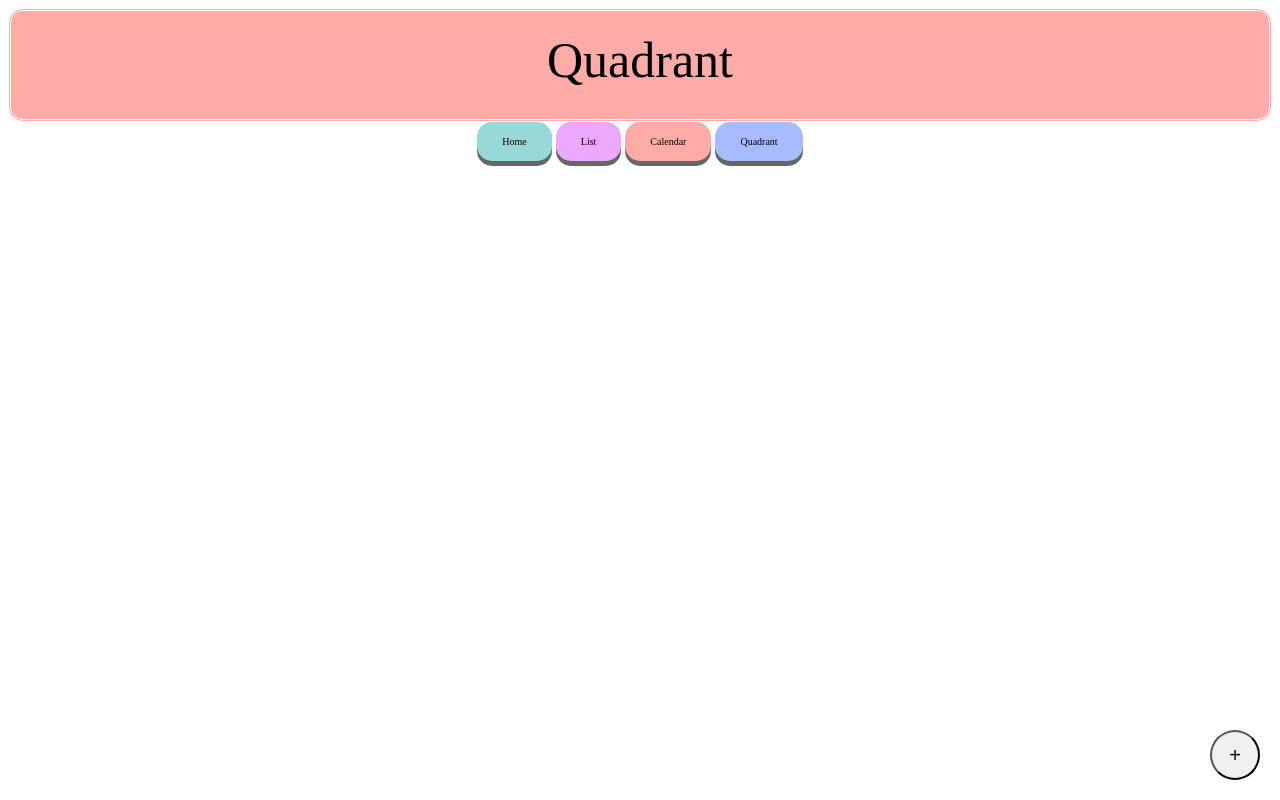
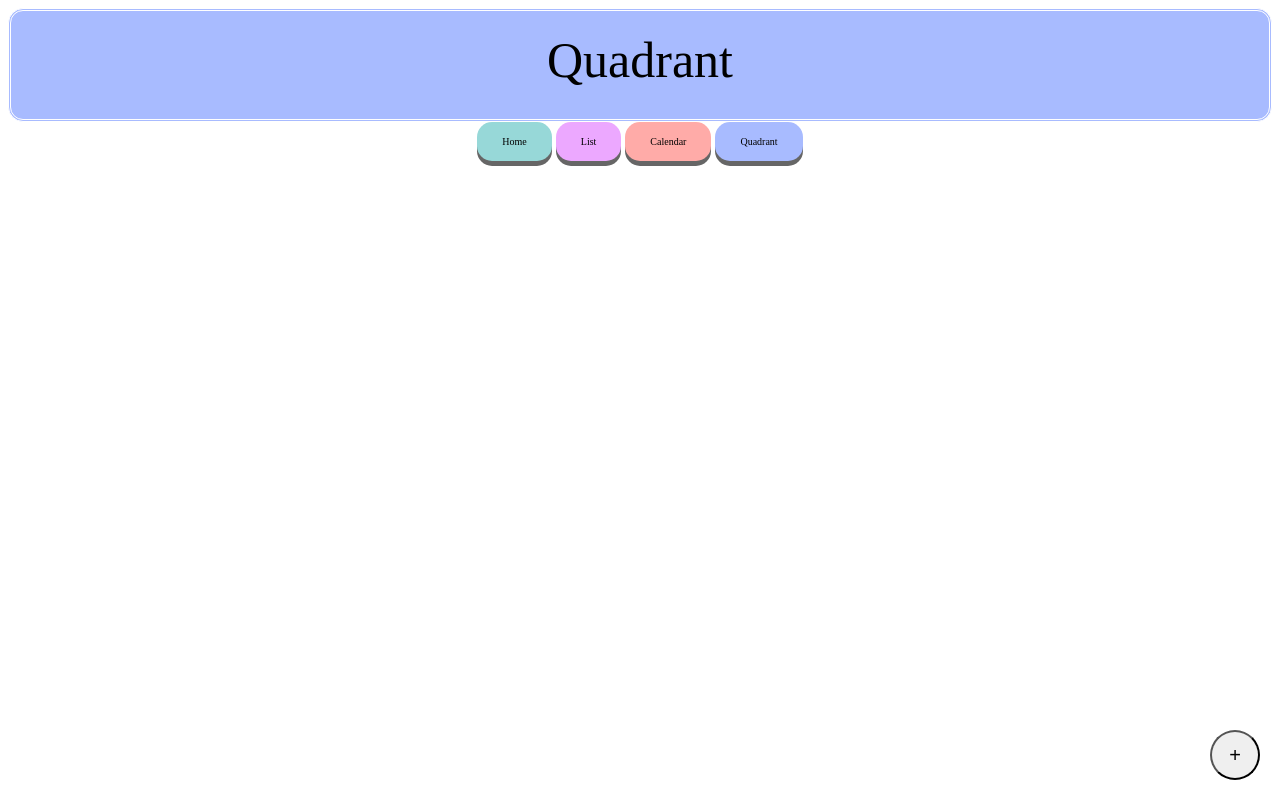
Before and after one commit to junior-devleague/prioriTz, a plain HTML site: page quad.html in a window 1280 px wide. Drawn offline with nearby package versions, Linux system fonts and the light colour scheme.

Commit message:
Changed quadrant color

```diff
--- a/css/quad.css
+++ b/css/quad.css
@@ -1,3 +1,3 @@
 #quad_header {
-	background-color: #FFABA8;
+	background-color: #A8BBFF;
 }
```
